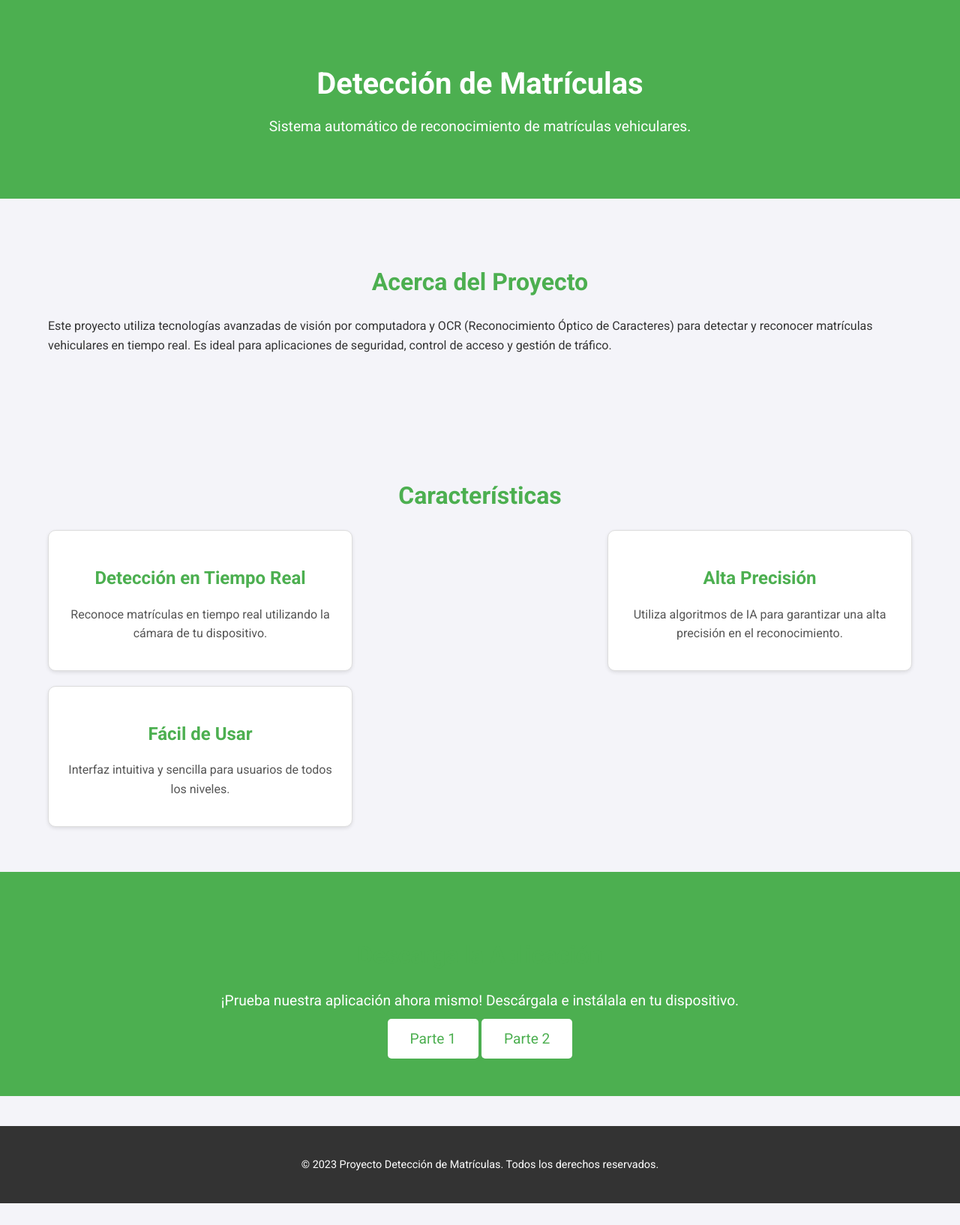
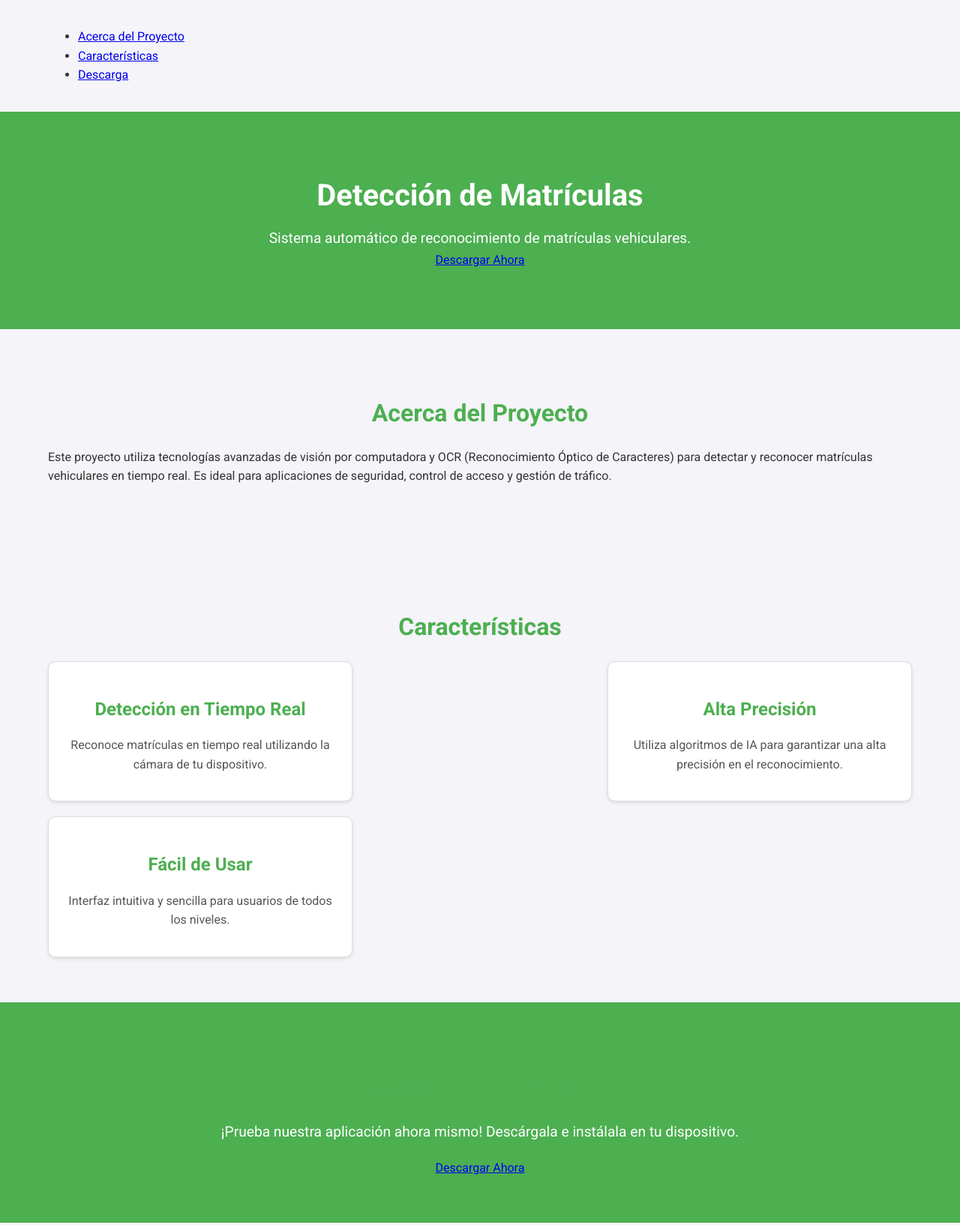
Before and after one commit to luismiguelhidalgo21/Detector-de-matriculas, a plain HTML site: page index.html in a window 1280 px wide. Shown: the top 1634 px of the page at 75% size. Before the commit the page ends 1605 px from the top, so only its background shows below. Drawn offline with Linux system fonts and the light colour scheme.

Commit message:
Update index.html

```diff
--- a/index.html
+++ b/index.html
@@ -5,17 +5,31 @@
     <meta name="viewport" content="width=device-width, initial-scale=1.0">
     <title>Proyecto Detección de Matrículas</title>
     <link rel="stylesheet" href="styles.css">
-    <link href="https://fonts.googleapis.com/css2?family=Roboto:wght@400;700&display=swap" rel="stylesheet">
+    <link href="https://fonts.googleapis.com/css2?family=Roboto:wght@400;700&family=Playfair+Display:wght@700&display=swap" rel="stylesheet">
 </head>
 <body>
+    <!-- Menú de Navegación -->
+    <nav>
+        <div class="container">
+            <ul>
+                <li><a href="#about">Acerca del Proyecto</a></li>
+                <li><a href="#features">Características</a></li>
+                <li><a href="#download">Descarga</a></li>
+            </ul>
+        </div>
+    </nav>
+
+    <!-- Encabezado con imagen de fondo -->
     <header>
         <div class="container">
             <h1>Detección de Matrículas</h1>
             <p>Sistema automático de reconocimiento de matrículas vehiculares.</p>
+            <a href="#download" class="btn-primary">Descargar Ahora</a>
         </div>
     </header>
 
-    <section id="about">
+    <!-- Sección Acerca del Proyecto -->
+    <section id="about" class="dark-bg">
         <div class="container">
             <h2>Acerca del Proyecto</h2>
             <p>
@@ -24,6 +38,7 @@
         </div>
     </section>
 
+    <!-- Sección Características -->
     <section id="features">
         <div class="container">
             <h2>Características</h2>
@@ -44,15 +59,16 @@
         </div>
     </section>
 
-    <section id="download">
+    <!-- Sección Descarga -->
+    <section id="download" class="dark-bg">
         <div class="container">
             <h2>Descarga la Aplicación</h2>
             <p>¡Prueba nuestra aplicación ahora mismo! Descárgala e instálala en tu dispositivo.</p>
-            <a href="dist/app.part1.rar" download class="download-button">Parte 1</a>
-            <a href="dist/app.part2.rar" download class="download-button">Parte 2</a>
+            <a href="app-download.zip" download class="btn-primary">Descargar Ahora</a>
         </div>
     </section>
 
+    <!-- Pie de Página -->
     <footer>
         <div class="container">
             <p>&copy; 2023 Proyecto Detección de Matrículas. Todos los derechos reservados.</p>
```
